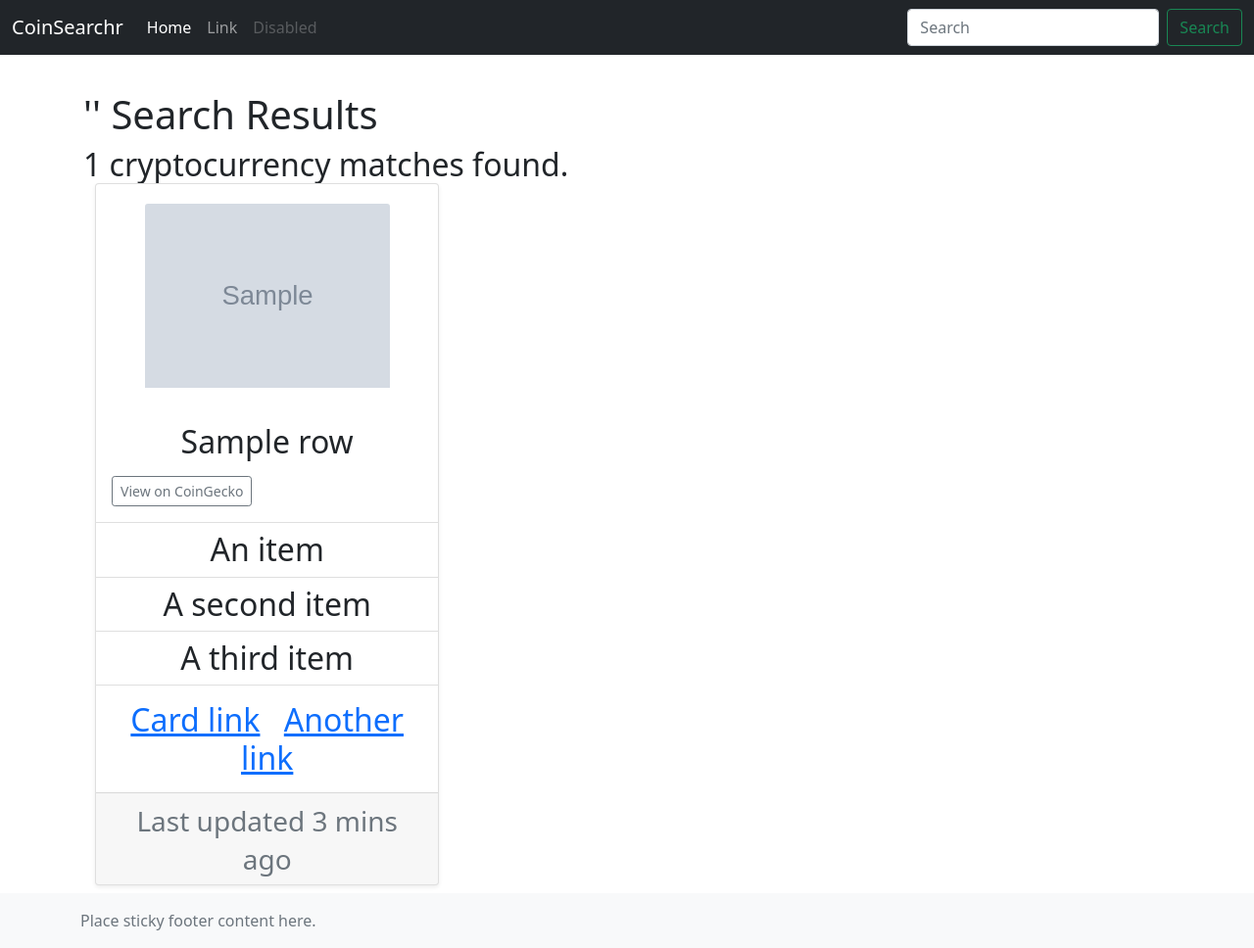
After one commit to CoinSearchr/CoinSearchr-site, a Flask app: template coinsearchr/templates/search_results.jinja2 in a window 1280 px wide. The commit adds this page. Shown: the whole page at 98% size. Run offline with Flask 2, Linux system fonts and the light colour scheme; the template is opened without the code that fills it: most values are stand-ins (such as "Sample title", 1, 10 or a date in 2020); grey boxes marked "Sample" are stand-in pictures; some libraries are stand-ins or nearby versions.

Commit message:
Flask structure, search results page bad

```diff
--- a/coinsearchr/db.py
+++ b/coinsearchr/db.py
@@ -2,12 +2,17 @@ import sqlalchemy
 import os
 from os.path import dirname, abspath, join
 import yaml
+
+# Database and Configuration
 
 parentPath = dirname(dirname(abspath(__file__)))
 configPath = join(parentPath, 'config.yaml')
 with open(configPath) as stream:
     config = yaml.safe_load(stream)
 
+max_query_results = config['search']['max_query_results']
+
+
 def create_engine():
     assert config['database']['db_type'] == 'sqlite3' # no support for others, currently
     return sqlalchemy.create_engine('sqlite:///' + config['database']['db_path'])
--- a/coinsearchr/static/css/main.css
+++ b/coinsearchr/static/css/main.css
@@ -1,5 +1,13 @@
 
 
 main > .container {
-	padding: 60px 15px 0;
+	padding: 45px 15px 0;
 }
+
+.crypto-logo {
+	max-width: 250px;
+	height: auto;
+
+	margin: 20px;
+
+}
--- a/coinsearchr/templates/base.jinja2
+++ b/coinsearchr/templates/base.jinja2
@@ -7,13 +7,16 @@
 		<meta name="description" content="">
 		<meta name="author" content="CoinSearchr">
 
-		<title>{% block title %} {% endblock %}</title>
+		<title>{% block title %} {% endblock %} | CoinSearchr</title>
 
 		<!-- Bootstrap core CSS -->
 		<link rel="stylesheet" href="https://cdnjs.cloudflare.com/ajax/libs/bootstrap/5.1.3/css/bootstrap.min.css" integrity="sha512-GQGU0fMMi238uA+a/bdWJfpUGKUkBdgfFdgBm72SUQ6BeyWjoY/ton0tEjH+OSH9iP4Dfh+7HM0I9f5eR0L/4w==" crossorigin="anonymous" referrerpolicy="no-referrer" />
+		<!-- <link rel="stylesheet" href="https://cdnjs.cloudflare.com/ajax/libs/bootstrap/5.0.1/css/bootstrap.min.css"> -->
+
+
 		<!-- Favicons -->
 
-
+		<!--
 		<style>
 			.bd-placeholder-img {
 				font-size: 1.125rem;
@@ -29,18 +32,18 @@
 				}
 			}
 		</style>
-
+		-->
 
 		<!-- Custom styles for this template -->
 		<link href="{{ url_for('static', filename='css/main.css') }}" rel="stylesheet">
 	</head>
-	<body class="d-flex flex-column h-100">
+	<body > <!-- class="d-flex flex-column h-100" -->
 
 		<header>
 			<!-- Fixed navbar -->
 			<nav class="navbar navbar-expand-md navbar-dark fixed-top bg-dark">
 				<div class="container-fluid">
-					<a class="navbar-brand" href="/">Coin Searchr</a>
+					<a class="navbar-brand" href="/">CoinSearchr</a>
 					<button class="navbar-toggler" type="button" data-bs-toggle="collapse" data-bs-target="#navbarCollapse" aria-controls="navbarCollapse" aria-expanded="false" aria-label="Toggle navigation">
 						<span class="navbar-toggler-icon"></span>
 					</button>
@@ -56,8 +59,8 @@
 								<a class="nav-link disabled" href="#" tabindex="-1" aria-disabled="true">Disabled</a>
 							</li>
 						</ul>
-						<form class="d-flex">
-							<input class="form-control me-2" type="search" placeholder="Search" aria-label="Search">
+						<form class="d-flex" method="GET" action="/search">
+							<input class="form-control me-2" name="q" type="search" placeholder="Search" aria-label="Search">
 							<button class="btn btn-outline-success" type="submit">Search</button>
 						</form>
 					</div>
@@ -66,7 +69,7 @@
 		</header>
 
 		<!-- Begin page content -->
-		<main class="flex-shrink-0">
+		<main class=""> <!-- flex-shrink-0 -->
 			<div class="container">
 				{% block content %} {% endblock %}
 			</div>
--- a/coinsearchr/templates/index.jinja2
+++ b/coinsearchr/templates/index.jinja2
@@ -1,7 +1,9 @@
 {% extends 'base.jinja2' %}
 
+{% block title %} Home {% endblock %}
+
 {% block content %}
-	<h1 class="mt-5">Sticky footer with fixed navbar</h1>
+	<h1 class="mt-5">CoinSearchr - an easy-to-use cryptocurrency search engine</h1>
 	<p class="lead">Pin a footer to the bottom of the viewport in desktop browsers with this custom HTML and CSS. A fixed navbar has been added with <code class="small">padding-top: 60px;</code> on the <code class="small">main &gt; .container</code>.</p>
 	<p>Back to <a href="/docs/5.0/examples/sticky-footer/">the default sticky footer</a> minus the navbar.</p>
 
--- /dev/null
+++ b/coinsearchr/templates/search_results.jinja2
@@ -0,0 +1,88 @@
+{% extends 'base.jinja2' %}
+
+{% block title %} '{{ data["search_term"] }}' Search {% endblock %}
+
+{% block content %}
+	<h1 class="mt-5">'{{ data["search_term"] }}' Search Results</h1>
+	<h2>{{ df.index | length }}{{ data["show_plus_on_result_count"] }} cryptocurrency matches found.
+
+		{#
+		{% for _, row in df.iterrows() %}
+			<div class="col-sm-3">
+				<div class="card">
+					<img src="{{ row['image'] }}" class="card-img-top" alt="{{ row['name'] }} logo">
+					<div class="card-body">
+						<h5 class="card-title">{{ row['name'] }}</h5>
+						<p class="card-text">Loreum ipsone de the green lazy log jumped over a dog.</p>
+						<a href="{{ row[''] }}" class="btn btn-primary">View on CoinGecko</a>
+					</div>
+
+					<ul class="list-group list-group-flush">
+						<li class="list-group-item">An item</li>
+						<li class="list-group-item">A second item</li>
+						<li class="list-group-item">A third item</li>
+					</ul>
+					<div class="card-body">
+						<a href="#" class="card-link">Card link</a>
+						<a href="#" class="card-link">Another link</a>
+					</div>
+
+
+					<div class="card-footer">
+						<small class="text-muted">Last updated 3 mins ago</small>
+					</div>
+
+				</div>
+			</div>
+		{% endfor %}
+		#}
+
+		<div class="">
+			<div class="container">
+
+				<div class="row row-cols-1 row-cols-sm-2 row-cols-md-3 g-3">
+
+					{% for _, row in df.iterrows() %}
+
+						<div class="col">
+							<div class="card shadow-sm text-center">
+								<img src="{{ row['image'] }}" class="card-img-top crypto-logo mx-auto" alt="{{ row['name'] }} logo">
+
+								<div class="card-body">
+									<p class="card-text">{{ row['name'] }}</p>
+									<div class="d-flex justify-content-between align-items-center">
+										<div class="btn-group">
+											<button type="button" class="btn btn-sm btn-outline-secondary">View on CoinGecko</button>
+										</div>
+									</div>
+								</div>
+
+
+								<ul class="list-group list-group-flush">
+									<li class="list-group-item">An item</li>
+									<li class="list-group-item">A second item</li>
+									<li class="list-group-item">A third item</li>
+								</ul>
+								<div class="card-body">
+									<a href="#" class="card-link">Card link</a>
+									<a href="#" class="card-link">Another link</a>
+								</div>
+
+
+								<div class="card-footer">
+									<small class="text-muted">Last updated 3 mins ago</small>
+								</div>
+
+							</div>
+						</div>
+
+					{% endfor %}
+
+				</div>
+			</div>
+		</div>
+
+
+	</div>
+
+{% endblock %}
--- a/coinsearchr/update_coins_coingecko.py
+++ b/coinsearchr/update_coins_coingecko.py
@@ -8,7 +8,7 @@ import datetime
 from ratelimit import limits, RateLimitException
 from backoff import on_exception, expo
 
-import db
+from . import db
 
 logger = logging.getLogger(__name__)
 
@@ -67,5 +67,7 @@ def doCoinGeckoCoinListDetailedUpdate():
 	logger.info('Done CoinGecko coin list detailed update.')
 
 def runAllCoinGeckoUpdates():
+	logger.info('Starting full Coin Gecko update.')
 	doCoinGeckoCoinListUpdate()
 	doCoinGeckoCoinListDetailedUpdate()
+	logger.info('Done full Coin Gecko update.')
--- a/config_sample.yaml
+++ b/config_sample.yaml
@@ -11,3 +11,6 @@ updaters:
 
   coinmarketcap:
     enable: true
+
+search:
+  max_query_results: 50
--- a/schema.sql
+++ b/schema.sql
@@ -27,10 +27,10 @@ CREATE TABLE coin_list_detail (
 	name TEXT,
 	image TEXT,
 	current_price FLOAT,
-	market_cap BIGINT,
+	market_cap FLOAT,
 	market_cap_rank BIGINT,
 	fully_diluted_valuation FLOAT,
-	total_volume BIGINT,
+	total_volume FLOAT,
 	high_24h FLOAT,
 	low_24h FLOAT,
 	price_change_24h FLOAT,
```
Also changed, not shown: coinsearchr/__init__.py (added, +11 -0 lines), coinsearchr/searcher.py (added, +36 -0 lines), coinsearchr/tasks_daemon.py (+4 -4 lines), coinsearchr/views.py (added, +29 -0 lines), README.md, 1 other file.
